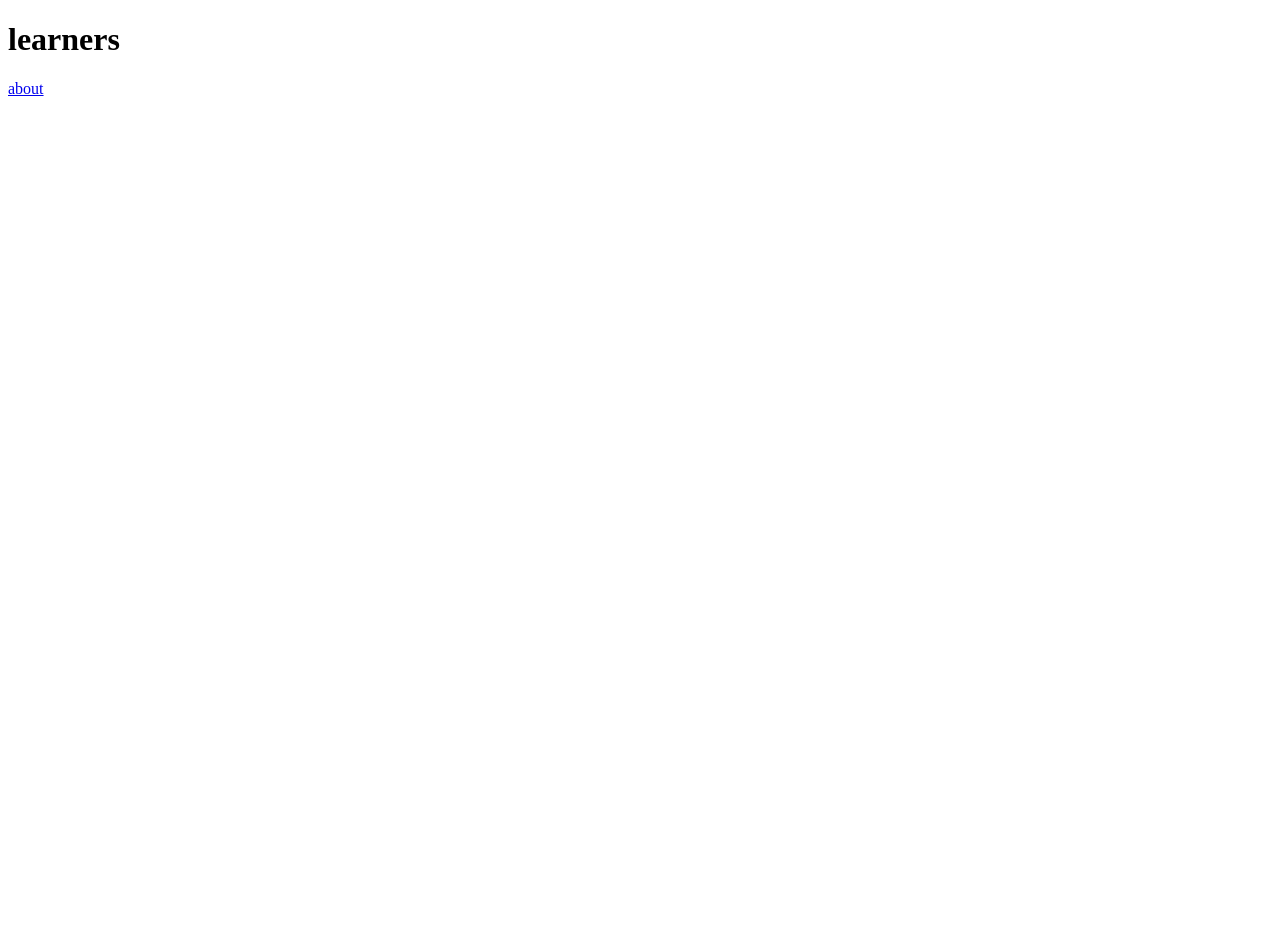
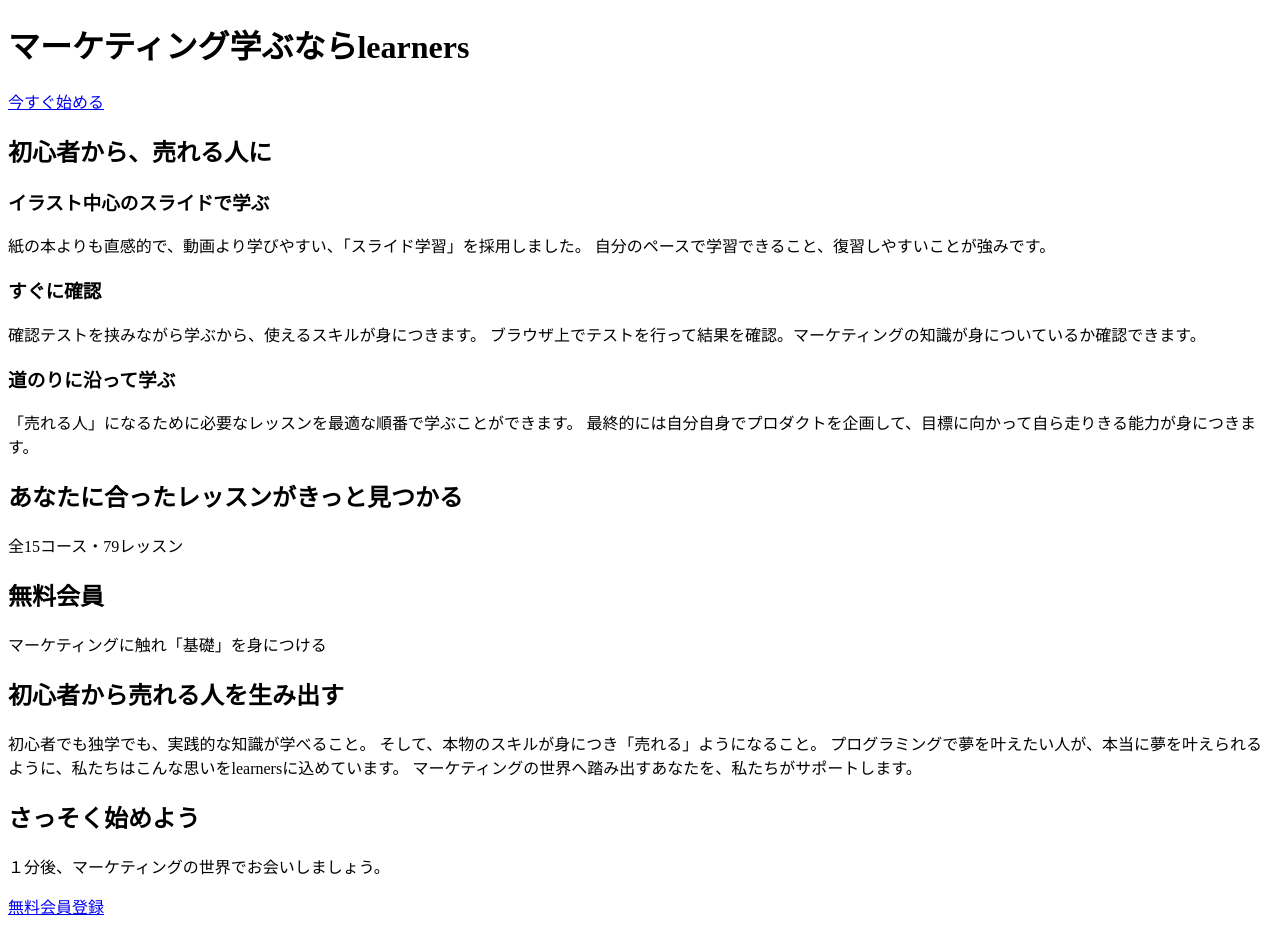
Before and after one commit to umezawa0907/learners, a Next.js app: page / in a window 1280 px wide. Before the commit the page ends 800 px from the top, so only its background shows below. Built offline with nearby package versions, Linux system fonts and the light colour scheme.

Commit message:
トップコンテンツ挿入

```diff
--- a/pages/index.tsx
+++ b/pages/index.tsx
@@ -3,8 +3,60 @@
 export default function Home() {
     return (
         <>
-            <h1>learners</h1>
-            <Link href="/about"><a>about</a></Link>
+            <div>
+                <h1>マーケティング学ぶならlearners</h1>
+                <Link href="/about"><a>今すぐ始める</a></Link>
+            </div>
+            <div>
+                <h2>初心者から、売れる人に</h2>
+                <div>
+                    <h3>イラスト中心のスライドで学ぶ</h3>
+                    <p>
+                        紙の本よりも直感的で、動画より学びやすい、「スライド学習」を採用しました。
+                        自分のペースで学習できること、復習しやすいことが強みです。
+                    </p>
+                </div>
+                <div>
+                    <h3>すぐに確認</h3>
+                    <p>
+                        確認テストを挟みながら学ぶから、使えるスキルが身につきます。
+                        ブラウザ上でテストを行って結果を確認。マーケティングの知識が身についているか確認できます。
+                    </p>
+                </div>
+                <div>
+                    <h3>道のりに沿って学ぶ</h3>
+                    <p>
+                        「売れる人」になるために必要なレッスンを最適な順番で学ぶことができます。
+                        最終的には自分自身でプロダクトを企画して、目標に向かって自ら走りきる能力が身につきます。
+                    </p>
+                </div>
+            </div>
+            <div>
+                <div>
+                    <h2>あなたに合ったレッスンがきっと見つかる</h2>
+                    <p>全15コース・79レッスン</p>
+                </div>
+                <div>
+                    <h2>無料会員</h2>
+                    <p>マーケティングに触れ「基礎」を身につける</p>
+                </div>
+                <div>
+                    <h2>初心者から売れる人を生み出す</h2>
+                    <p>
+                        初心者でも独学でも、実践的な知識が学べること。
+                        そして、本物のスキルが身につき「売れる」ようになること。
+                        プログラミングで夢を叶えたい人が、本当に夢を叶えられるように、私たちはこんな思いをlearnersに込めています。
+                        マーケティングの世界へ踏み出すあなたを、私たちがサポートします。
+                    </p>
+                </div>
+            </div>
+            <div>
+                <div>
+                    <h2>さっそく始めよう</h2>
+                    <p>１分後、マーケティングの世界でお会いしましょう。</p>
+                    <Link href="/about"><a>無料会員登録</a></Link>
+                </div>
+            </div>
         </>
     )
 }
```
